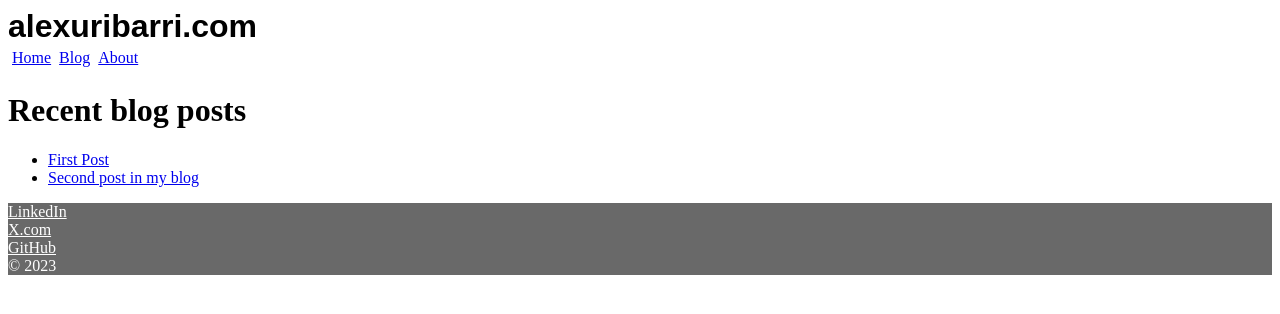
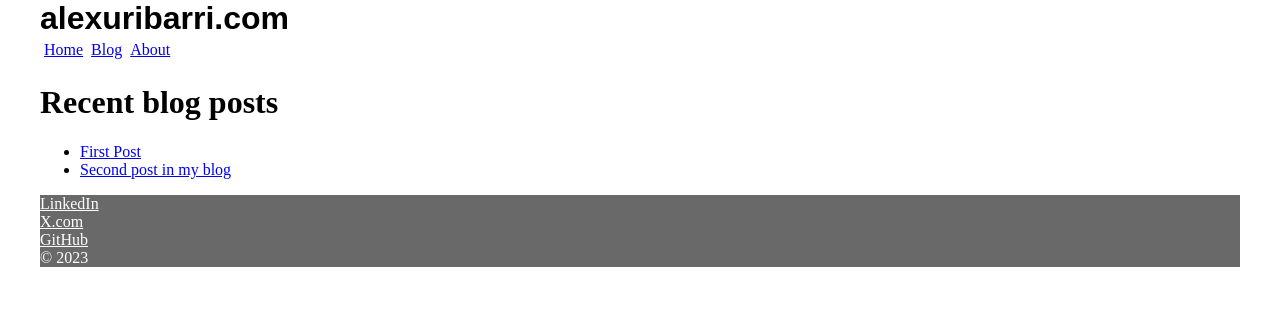
Before and after one commit to alexuribarri/alexuribarri, a website: page builder/preview/blog.html in a window 1280 px wide. Drawn offline with Linux system fonts and the light colour scheme.

Commit message:
Margins update

```diff
--- a/builder/preview/blog.html
+++ b/builder/preview/blog.html
@@ -9,7 +9,12 @@
 
         <meta name="description" content="This is a collection of my blog posts">
 
-        <style>.logo a {
+        <style>body {
+  margin: auto;
+  max-width: 1200px;
+}
+
+.logo a {
   text-decoration: none;
   color: black;
   font-weight: 900;
--- a/builder/style.css
+++ b/builder/style.css
@@ -1,3 +1,8 @@
+body {
+  margin: auto;
+  max-width: 1200px;
+}
+
 .logo a {
   text-decoration: none;
   color: black;
```
Also changed, not shown: builder/preview/first-post.html (+6 -1 lines), builder/preview/second-post.html (+6 -1 lines), pages/dist/about.html, pages/dist/blog.html, pages/dist/index.html, pages/dist/my-minimalist-crm.html.
